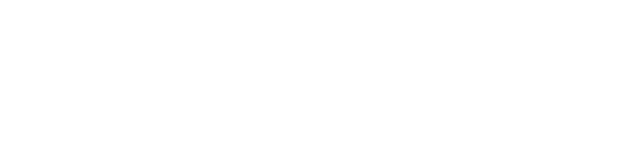
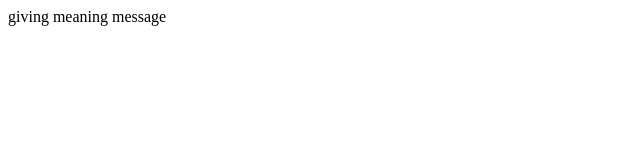
Before and after one commit to siddharthkumar39/local-repo, a plain HTML site: page index.html in a window 1280 px wide. Shown: the whole page, without its empty margins (0-640 px from the left). Drawn offline with Linux system fonts and the light colour scheme.

Commit message:
modified index.html wq
wq

Please enter the commit message for your changes. Lines starting
wq

```diff
--- a/index.html
+++ b/index.html
@@ -6,6 +6,6 @@
     <title>Document</title>
 </head>
 <body>
-
+    giving meaning message
 </body>
 </html>
```
